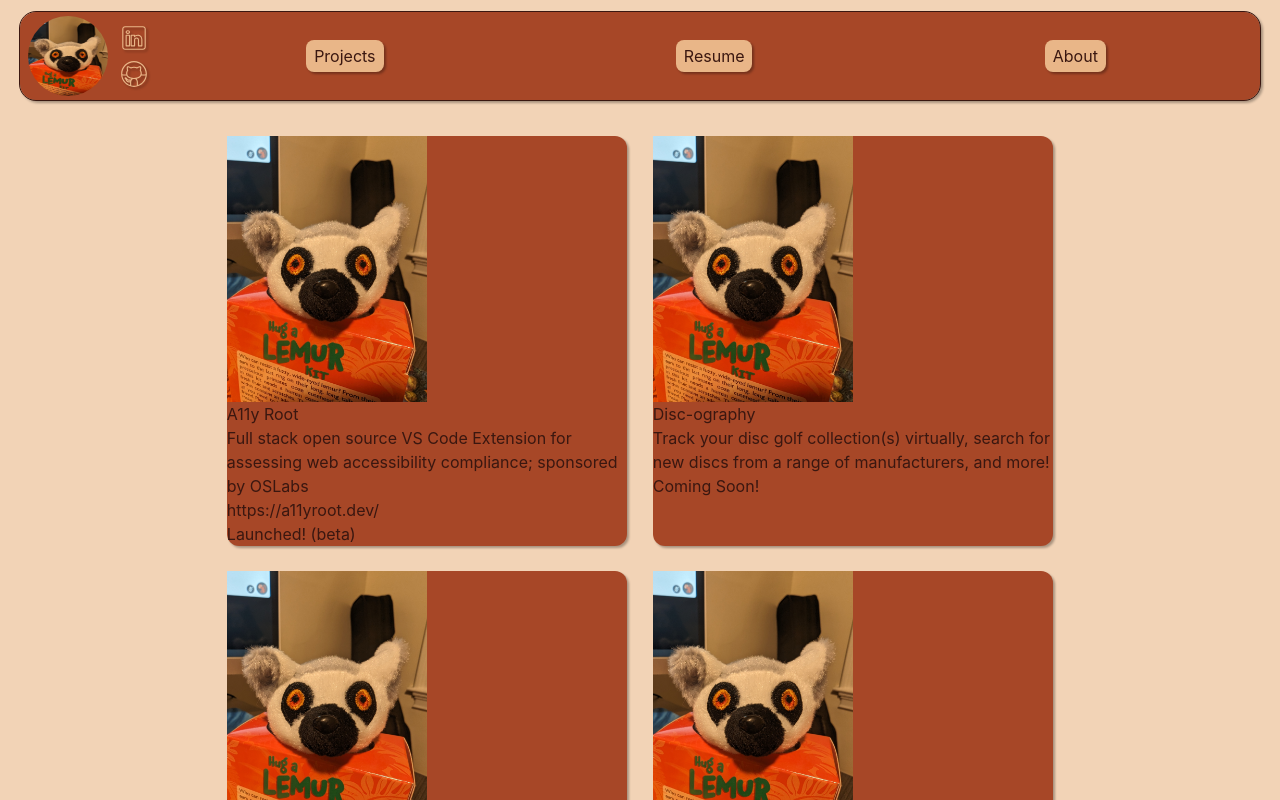
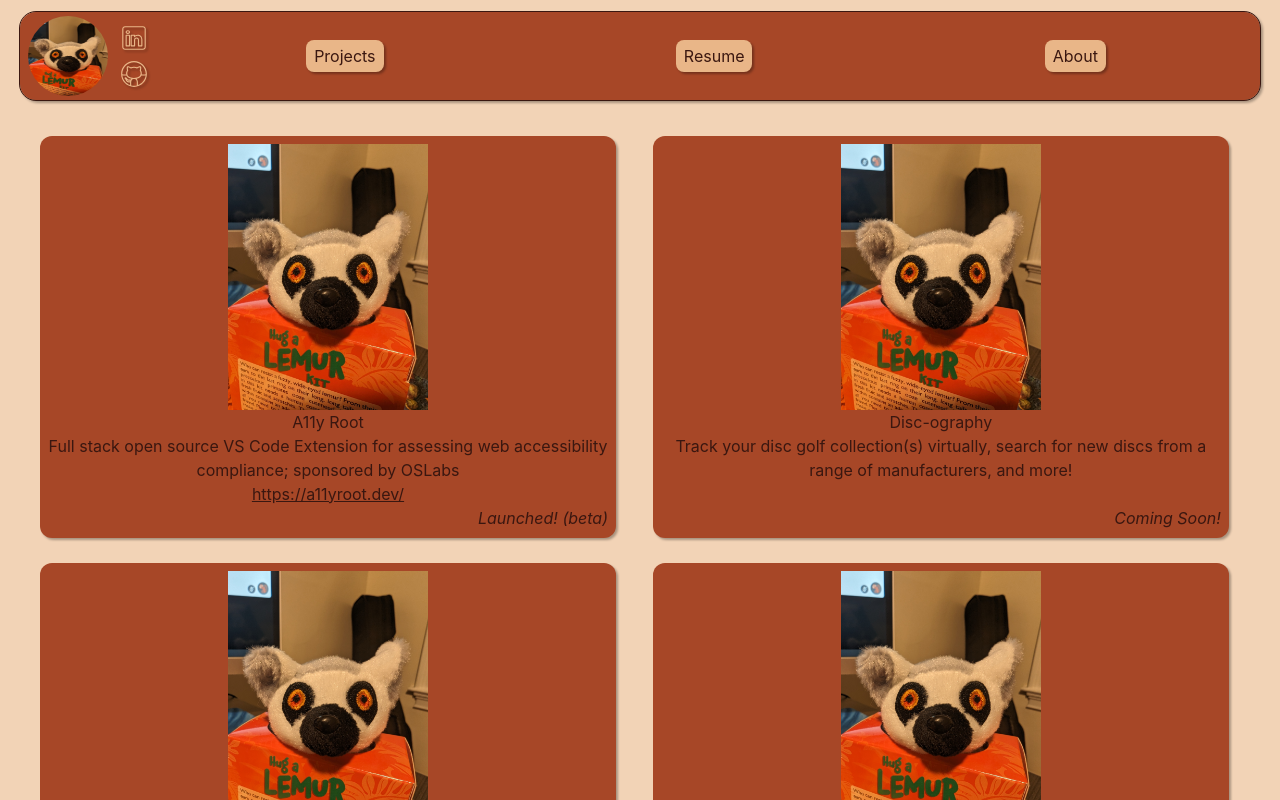
Before and after one commit to warren-cutler/warren-cutler-website, a React (Vite) app: page /projects in a window 1280 px wide. Shown: the top 800 px of the page. Built offline with nearby package versions, Linux system fonts and the light colour scheme.

Commit message:
styling: Projects Page / project cards

```diff
--- a/src/pages/ProjectsPage.tsx
+++ b/src/pages/ProjectsPage.tsx
@@ -9,15 +9,23 @@ export const ProjectsPage = () => {
   const projects: Project[] = projectsData;
 
   return (
-    <div className='grid grid-cols-[repeat(auto-fill,minmax(384px,1fr))] px-5 m-5 py-1 gap-[2vw] justify-center min-w-sm'>
-      {projects.map((project) => {
+    <div className='self-stretch grid grid-cols-[repeat(auto-fill,minmax(384px,1fr))] px-5 m-5 py-1 gap-[2vw] justify-center min-w-sm'>
+      {projects.map((project, idx) => {
         return (
-          <Card >
+          <Card key={idx} className='flex flex-col items-center p-2 max-w-xl'>
             <img src={project.imagePath} height='200' width='200'></img>
-            <p>{project.name}</p>
-            <p>{project.description}</p>
-            <p>{project.linkUrl ? project.linkUrl : ''}</p>
-            <p>{project.status}</p>
+            <h2>{project.name}</h2>
+            <p className='text-center'>{project.description}</p>
+            {project.linkUrl ? (
+              <a className='underline' href={project.linkUrl}>
+                {project.linkUrl}
+              </a>
+            ) : (
+              ''
+            )}
+            <div className='flex grow self-end'>
+              <p className='italic self-end'>{project.status}</p>
+            </div>
           </Card>
         );
       })}
```
